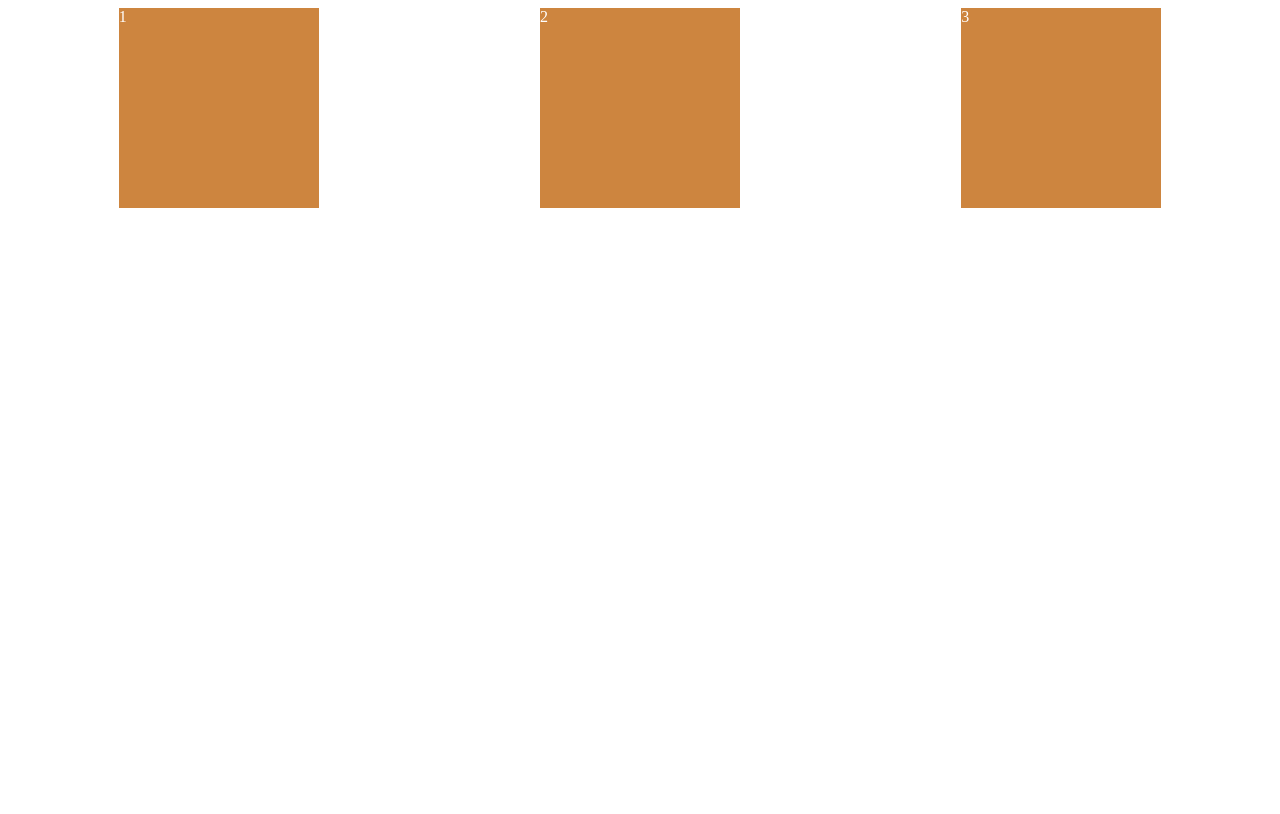
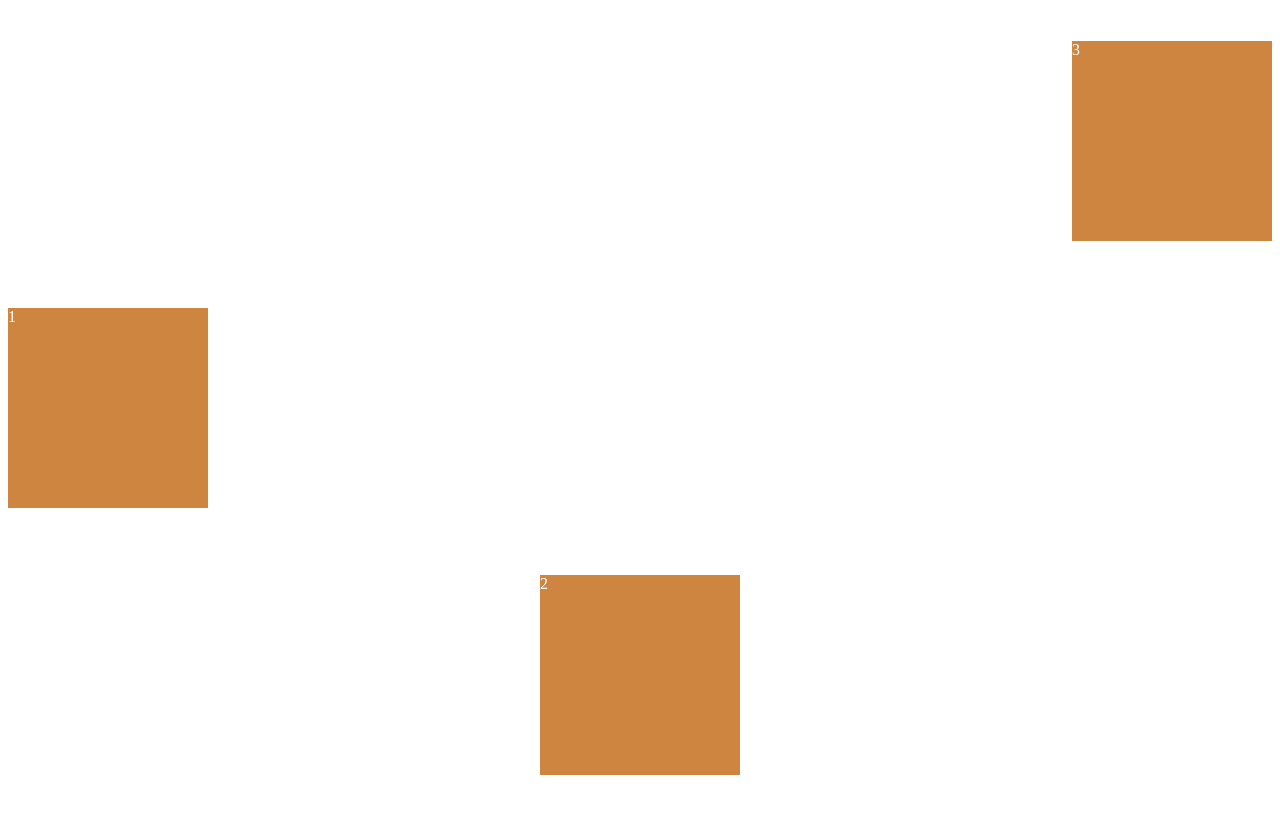
Before and after one commit to snoop2head/scss_practice, a plain HTML site: page index.html in a window 1280 px wide. Drawn offline with Linux system fonts and the light colour scheme.

Commit message:
flexbox order according to main axis

```diff
--- a/index.html
+++ b/index.html
@@ -7,10 +7,10 @@
     <title>Sexy CSS</title>
   </head>
   <body>
-    <div class="wrapper">
-      <div class="box">1</div>
-      <div class="box">2</div>
-      <div class="box">3</div>
+    <div class="father">
+      <div class="child">1</div>
+      <div class="child">2</div>
+      <div class="child">3</div>
     </div>
   </body>
 </html>
--- a/src/styles.css
+++ b/src/styles.css
@@ -1,16 +1,27 @@
-/* father */
-.wrapper {
+.father {
   display: flex;
-  flex-direction: row;
+  flex-direction: column;
   justify-content: space-around;
-  align-items: stretch;
   height: 100vh;
 }
 
-/* children */
-.box {
+/* first box */
+.child {
   width: 200px;
   height: 200px;
   background: peru;
   color: white;
+  order: 2;
 }
+
+/* second box */
+.child:nth-child(2) {
+  align-self: center;
+  order: 3;
+}
+
+/* third box */
+.child:nth-child(3) {
+  align-self: flex-end;
+  order: 0;
+}
```
Also changed, not shown: README.md.
